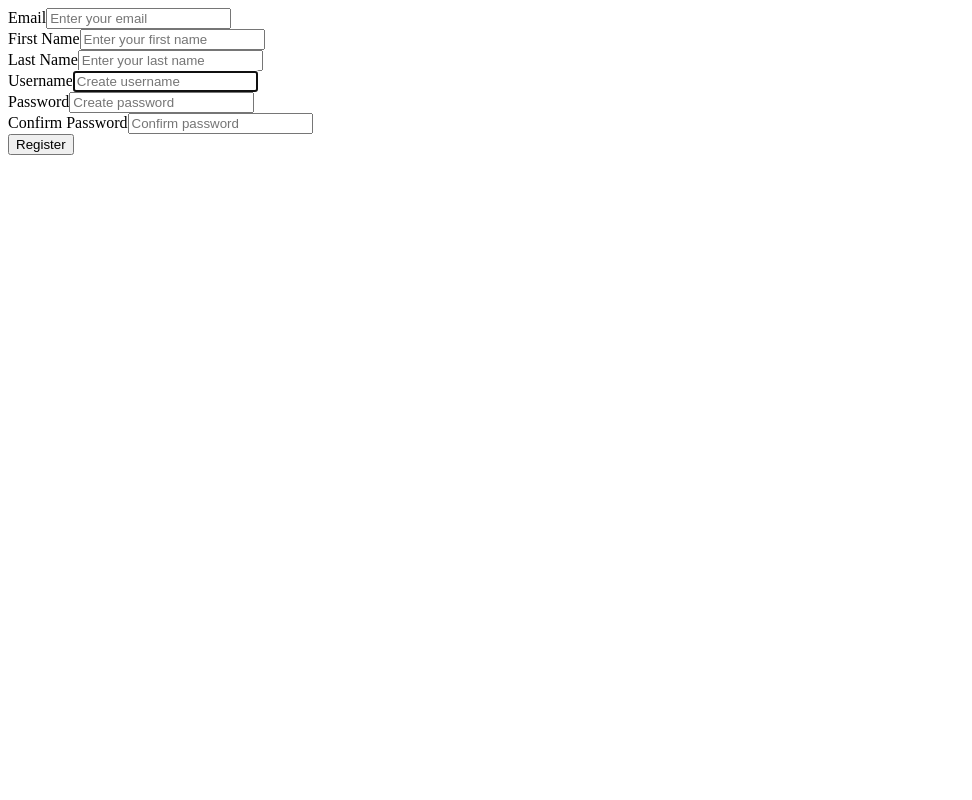
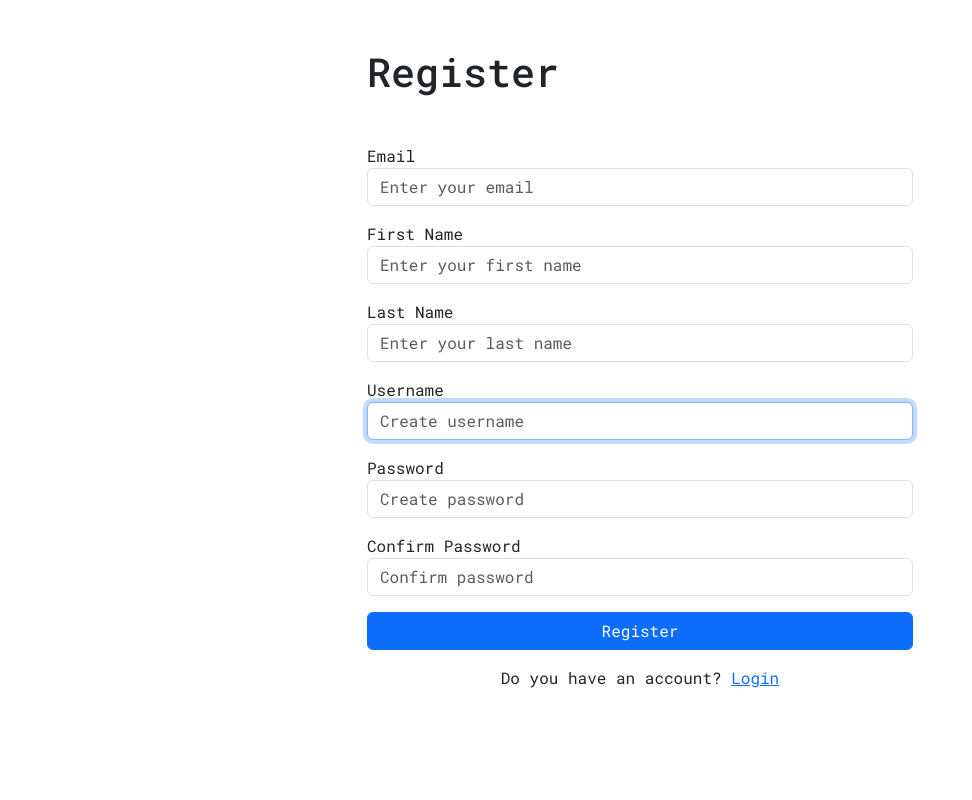
Before and after one commit to whdev36/django-auth-system, a Django app: page /register/ in a window 1280 px wide. Shown: the whole page, without its empty margins (0-972 px from the left). Run offline with Django 5.2, Linux system fonts and the light colour scheme.

Commit message:
templating nad login user

```diff
--- a/authenticate/forms.py
+++ b/authenticate/forms.py
@@ -67,5 +67,5 @@ class RegisterUser(UserCreationForm):
     def as_div(self):
         output = []
         for field in self:
-            output.append(f'<div>{field.label_tag()}{field}</div>')
+            output.append(f'<div class="mb-3">{field.label_tag()}{field}</div>')
         return mark_safe('\n'.join(output))
--- a/authenticate/views.py
+++ b/authenticate/views.py
@@ -25,7 +25,17 @@ def register_user(request):
 
 # Login
 def login_user(request):
-    return HttpResponse('login')
+    if request.method == 'POST':
+        username = request.POST['username']
+        password = request.POST['password']
+        user = authenticate(request, username=username, password=password)
+        if user is not None:
+            login(request, user)
+            messages.success(request, 'Login successful! Welcome back.')
+            return redirect('home')
+        else:
+            messages.error(request, 'Invalid username or password. Please try again.')
+    return render(request, 'login.html', {})
 
 # Logout
 def logout_user(request):
--- /dev/null
+++ b/templates/base.html
@@ -0,0 +1,32 @@
+<!DOCTYPE html>
+<html lang="en">
+
+<head>
+    <meta charset="UTF-8">
+    <meta name="viewport" content="width=device-width, initial-scale=1.0">
+    <meta http-equiv="X-UA-Compatible" content="IE=7">
+    <meta http-equiv="X-UA-Compatible" content="ie=edge">
+    <meta name="keywords" content="">
+    <meta name="description" content="">
+    <meta name="author" content="">
+    <title>Auth | {% block title %}{% endblock %}</title>
+    <link rel="stylesheet" href="https://cdn.jsdelivr.net/npm/bootstrap@5.3.3/dist/css/bootstrap.min.css">
+    <style>
+        @import url('https://fonts.googleapis.com/css2?family=Roboto+Mono:ital,wght@0,100..700;1,100..700&display=swap');
+
+        * {
+            font-family: 'Roboto Mono', monospace;
+        }
+    </style>
+</head>
+
+<body>
+    {% include 'navbar.html' %}
+    <div class="container my-5">
+        {% block content %}
+        {% endblock %}
+    </div>
+    <script src="https://cdn.jsdelivr.net/npm/bootstrap@5.3.3/dist/js/bootstrap.bundle.min.js"></script>
+</body>
+
+</html>
--- a/templates/register.html
+++ b/templates/register.html
@@ -1,5 +1,17 @@
-<form action="#" method="post">
-    {% csrf_token %}
-    {{ form }}
-    <button type="submit">Register</button>
-</form>
+{% extends 'base.html' %}
+
+{% block title %}Register{% endblock %}
+
+{% block content %}
+    <div class="row">
+        <div class="col-md-6 offset-md-3">
+            <form action="#" method="post">
+                <h1 class="mb-5">Register</h1>
+                {% csrf_token %}
+                {{ form }}
+                <button class="btn btn-primary w-100 mb-3" type="submit">Register</button>
+                <p class="text-center">Do you have an account? <a href="{% url 'login' %}">Login</a></p>
+            </form>
+        </div>
+    </div>
+{% endblock %}
```
Also changed, not shown: templates/login.html (added, +24 -0 lines), db.sqlite3, templates/home.html (added), templates/navbar.html (added).
